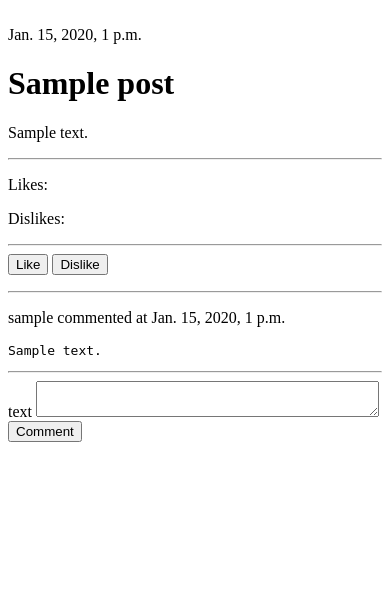
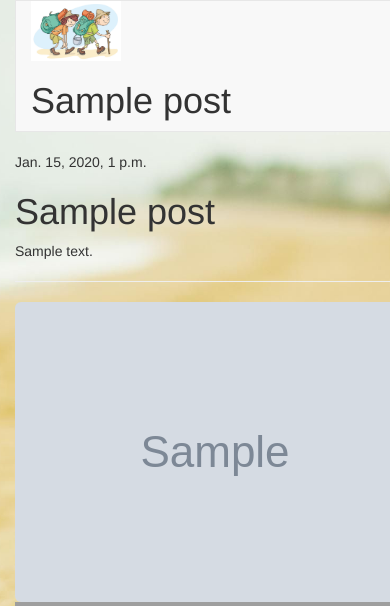
Before and after one commit to Bychin/travelblog, a Django app: page /post/1/ in a window 390 px wide; the page is wider, and only the part inside the window is pictured. Shown: the top 606 px of that part. Before the commit the page ends 442 px from the top of that part, so only its background shows below. Run offline with Django 3.2, Linux system fonts and the light colour scheme; a user stored in the database is signed in; tables that the repository leaves empty hold one stand-in row (values such as "Sample post"); grey boxes marked "Sample" are stand-in pictures; some libraries are stand-ins or nearby versions; grey boxes are pictures that could not be loaded.

Commit message:
almost fixed

```diff
--- a/blog/forms.py
+++ b/blog/forms.py
@@ -1,6 +1,7 @@
 from django.contrib.auth import authenticate
 from django.contrib.auth.models import User
 from django import forms
+from .models import Post
 
 
 class LoginForm(forms.Form):
@@ -51,6 +52,25 @@ class AddPostForm(forms.Form):
         required=False,
         label=u'photo'
     )
+    longitude = forms.FloatField(
+        widget=forms.HiddenInput(),
+        required=True,
+    )
+    latitude = forms.FloatField(
+        widget=forms.HiddenInput(),
+        required=True,
+    )
+
+
+class PostForm(forms.ModelForm):
+    class Meta:
+        model = Post
+        fields = ['title', 'text', 'longitude', 'latitude', 'img']
+        widgets = { 'title':forms.TextInput(attrs={'class': "form-control"}),
+                    'text': forms.Textarea(attrs={'rows': 5, 'class': 'form-control'}),
+                    'longitude': forms.HiddenInput(),
+                    'latitude': forms.HiddenInput(),
+                }
 
 
 class AddCommentForm(forms.Form):
--- a/blog/models.py
+++ b/blog/models.py
@@ -45,6 +45,9 @@ class Post(models.Model):
     published_date = models.DateTimeField(
         blank=True, null=True)
     rating = models.OneToOneField(Rating, blank=True, null=True)
+    longitude = models.FloatField(default=0)
+    latitude = models.FloatField(default=0)
+    img = models.FileField(default=None)
 
     def publish(self):
         self.published_date = timezone.now()
--- a/blog/urls.py
+++ b/blog/urls.py
@@ -1,9 +1,11 @@
 from django.conf.urls import url
 from . import views
+from django.conf import settings
+from django.conf.urls.static import static
 
 urlpatterns = [
     url(r'^profile/(?P<user_name>\w+)/$', views.account, name='account'),
     url(r'^post/new/$', views.post_new, name='post_new'),
     url(r'^post/(?P<pk>[0-9]+)/$', views.post_detail, name='post_detail'),
     url(r'^$', views.home, name='home'),
-]
+] + static(settings.MEDIA_URL, document_root=settings.MEDIA_ROOT)
--- a/blog/views.py
+++ b/blog/views.py
@@ -5,7 +5,7 @@ from django.contrib.auth.models import User
 from django.contrib import auth, messages
 from django.core.exceptions import ValidationError
 from .models import Post
-from blog.forms import LoginForm, AddPostForm, AddCommentForm
+from .forms import LoginForm, AddPostForm, AddCommentForm, PostForm
 
 
 def home(request):
@@ -33,22 +33,15 @@ def account(request, user_name):
 
 def post_new(request):
     if request.method == "POST":
-        form = AddPostForm(request.POST)
+        post = Post(author=request.user)
+        form = PostForm(request.POST, request.FILES, instance=post)
         if form.is_valid():
-            post = Post()
-            post.title = form.cleaned_data['title']
-            post.text = form.cleaned_data['text']
-            post.author = request.user
-            try:
-                post.full_clean()
-            except ValidationError:
-                messages.error(request,
-                               f"Title should contain {Post._meta.get_field('title').max_length} characters or less")
-            else:
-                post.publish()
-                return redirect('account', request.user)
+            post_ = form.save(commit=False)
+            form.save()
+            post_.publish()
+            return redirect('account', request.user)
     else:
-        form = AddPostForm()
+        form = PostForm()
     return render(request, 'admin/add_post.html', {'form': form})
 
 
@@ -72,4 +65,4 @@ def post_detail(request, pk):
             auth.login(request, form.cleaned_data['user'])
             return render(request, 'admin/post.html', {'post': post, 'form': form})
         return render(request, 'admin/login.html', {'form': form})
-    return render(request, 'admin/post.html', {'post': post, 'form': form})
+    return render(request, 'admin/post.html', {'post': post, 'form': AddCommentForm()})
--- a/templates/admin/post.html
+++ b/templates/admin/post.html
@@ -1,5 +1,39 @@
-{% block content %}
-<br class="post">
+<!DOCTYPE html>
+{% load staticfiles %}
+<html lang="en">
+<head>
+    <title>{{post.title}}</title>
+    <style>
+     body{
+      background-image: url(/static/home.jpg);
+      background-position: center center;
+      background-repeat: no-repeat;
+      background-attachment: fixed;
+      background-size: cover;
+      background-color: #FFC0CB;
+    }
+    #map {
+        height: 400px;
+        width: 100%;
+    }
+    </style>
+    <link rel="stylesheet" type="text/css" href="https://maxcdn.bootstrapcdn.com/bootstrap/3.3.7/css/bootstrap.min.css">
+</head>
+
+<body class="container" style="min-width: 970px;">
+    <nav class="navbar navbar-default" style="min-width: 1140px;">
+         <div class="col-md-3">
+            <img height="60" src="{% static "1.jpg" %}" />
+         </div>
+        <div class="col-md-7">
+            <h1><p>{{post.title}}</p></h1>
+        </div>
+    </nav>
+
+
+
+   <div class="row">
+           <div class="col-md-9">
                {% if post.published_date %}
                <div class="date">
                    {{ post.published_date }}
@@ -8,11 +42,49 @@
                <h1>{{ post.title }}</h1>
                <p>{{ post.text|linebreaksbr }}</p>
                <hr>
+               <div class="row">
+                    <div class="col-md-6">
+                        {% load static %}
+                        <img src="{% get_media_prefix %}{{ post.img.name }}" class="img-responsive img-rounded">
+                    </div>
+                   <div class="col-md-6">
+                       <div id="map"></div>
+                   </div>
+               </div>
+           </div>
+
+        <script>
+          function initMap() {
+            var uluru = {lat: {{post.latitude}}, lng: {{post.longitude}} };
+            var map = new google.maps.Map(document.getElementById('map'), {
+              zoom: 4,
+              center: uluru
+            });
+            var marker = new google.maps.Marker({
+              position: uluru,
+              map: map,
+                draggable: true,
+            });
+            document.getElementById('id_latitude').value = marker.getPosition().lat();
+            document.getElementById('id_longitude').value = marker.getPosition().lng();
+             marker.addListener('dragend', function() {
+              document.getElementById('id_latitude').value = marker.getPosition().lat();
+                document.getElementById('id_longitude').value = marker.getPosition().lng();
+            });
+          }
+        </script>
+
+       <script async defer
+               src="https://maps.googleapis.com/maps/api/js?key=AIzaSyCSgKuqkhenn3A8URWybahP--T0rENyeO0&callback=initMap">
+       </script>
+
+       <hr>
+       <div class="col-md-9">
            <p class="lead">
                Likes: {{post.rating.likes}}</p>
            <p class="lead">
                Dislikes: {{post.rating.dislikes}}</p>
-    <hr>
+
            <form method='POST'>
         {% csrf_token %}
         <button type="submit" name="like_button">Like</button>
@@ -22,9 +94,9 @@
     {% for comment in post.comment_set.all %}
     <p class="lead">
         {{comment.author}} commented at {{comment.published_date}}</p>
-    <pre>{{comment.text}}</pre>
+    <p>{{comment.text|linebreaksbr}}</p>
+           <br>
     {% endfor %}
-    <hr>
 
     <form method="post">
         <div class="col-md-9">
@@ -42,4 +114,6 @@
         </div>
     </form>
        </div>
-{% endblock %}
+
+</body>
+</html>
--- a/travelblog/settings.py
+++ b/travelblog/settings.py
@@ -124,3 +124,5 @@ STATIC_URL = '/static/'
 STATICFILES_DIRS = [
     os.path.join(BASE_DIR, "static"),
 ]
+MEDIA_URL = '/'
+MEDIA_ROOT = BASE_DIR
```
Also changed, not shown: templates/admin/account.html (+42 -7 lines), templates/admin/add_post.html (+38 -4 lines). Lines whose indentation alone changed are shown as unchanged.
